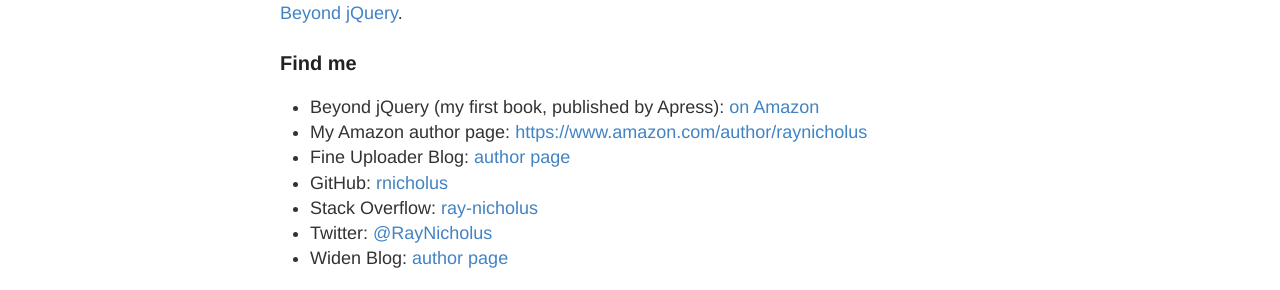
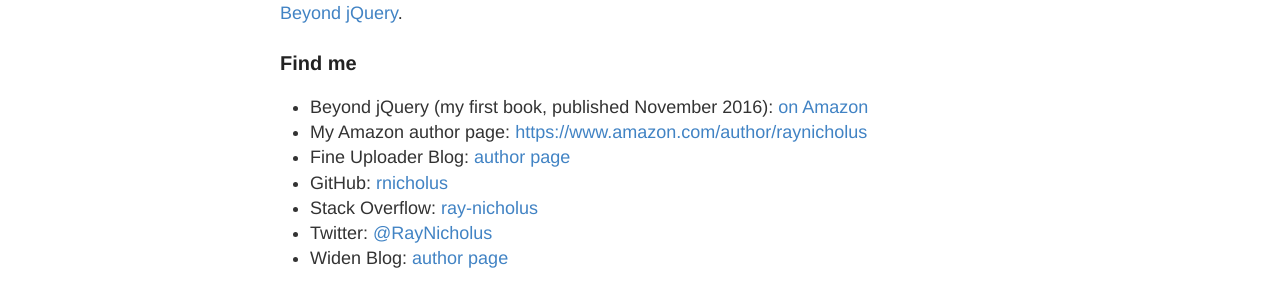
Before and after one commit to rnicholus/raynicholus.com, a Jekyll site: the page built from about.md, in a window 1280 px wide. Shown: the part 327-617 px from the top of the page. Built offline with Jekyll 4.4.1, drawn with Linux system fonts in a browser that asks for light colours.

Commit message:
Update about.md

```diff
--- a/about.md
+++ b/about.md
@@ -11,7 +11,7 @@
 in my free time. I'm also currently in the process of writing a book named [Beyond jQuery](https://leanpub.com/beyondjquery).
 
 ### Find me
-- Beyond jQuery (my first book, published by Apress): [on Amazon](https://amzn.com/1484222342)
+- Beyond jQuery (my first book, published November 2016): [on Amazon](https://amzn.com/1484222342)
 - My Amazon author page: [https://www.amazon.com/author/raynicholus](https://www.amazon.com/author/raynicholus)
 - Fine Uploader Blog: [author page](http://blog.fineuploader.com/author/rnicholus/)
 - GitHub: [rnicholus](https://github.com/rnicholus)
```
